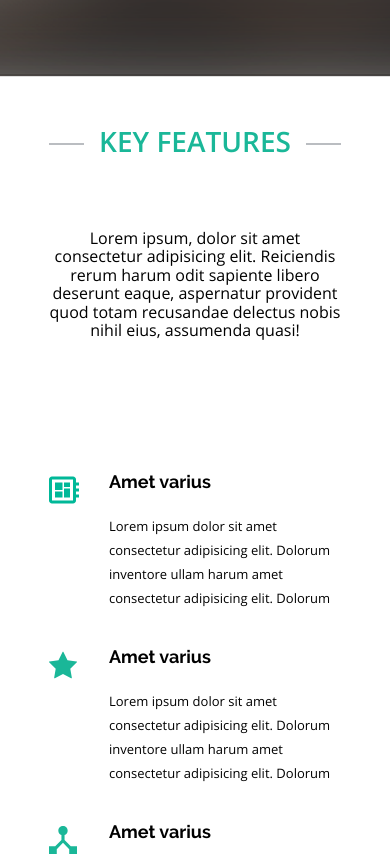
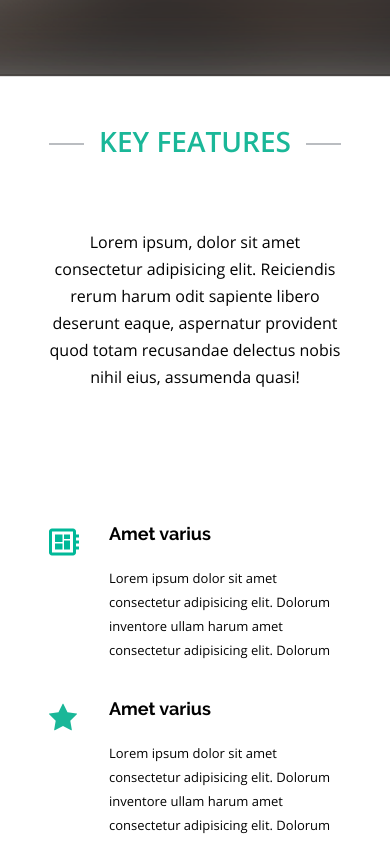
Before and after one commit to YuluaOkrushko/hakaton, a website: page src/index.html in a window 390 px wide. Shown: the part 520-1376 px from the top of the page. Drawn offline with nearby package versions, Linux system fonts and the light colour scheme; files that its build step writes are made by us from their sources.

Commit message:
final commit ya nadeiys

```diff
--- a/src/html/main_first.html
+++ b/src/html/main_first.html
@@ -62,6 +62,6 @@
         </p>
       </li>
     </ul>
-    <img src="images/screen.png" class="features-section__picture" alt="" />
+    <img src="images/screen.png" class="features-section__picture" alt="">
   </div>
 </section>
--- a/src/sass/main-first.scss
+++ b/src/sass/main-first.scss
@@ -136,6 +136,10 @@
     display: none;
   }
 
+  .features-section {
+    margin-bottom: 0;
+  }
+
   .features-section-title {
     margin-bottom: 65px;
     width: 100%;
@@ -170,13 +174,15 @@
     }
 
     &::before {
-      bottom: 145px;
+      bottom: 122px;
     }
   }
 }
 
 @media screen and (max-width: 767px) {
   .features-section {
+    margin-bottom: 30px;
+
     .container {
       max-width: 292px;
       width: 100%;
@@ -197,11 +203,11 @@
     }
   }
 
-  .features-section-sub-title {
+  .section-text {
     width: 100%;
     margin-bottom: 30px;
     font-size: 16px;
-    line-height: 1.625;
+    line-height: 27px;
   }
 
   .features-section-list {
```
